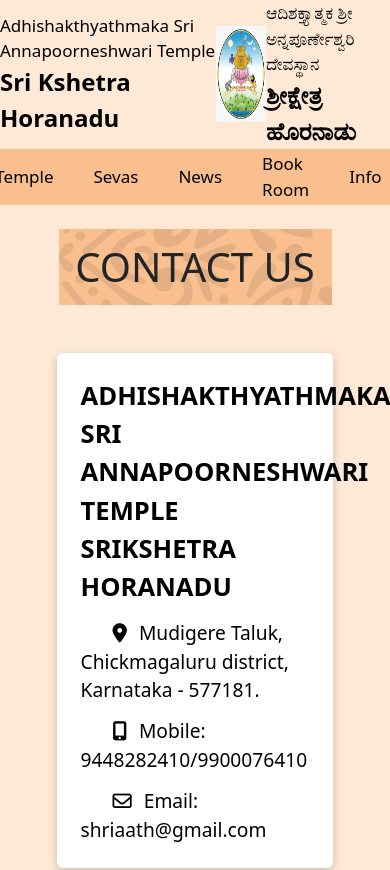
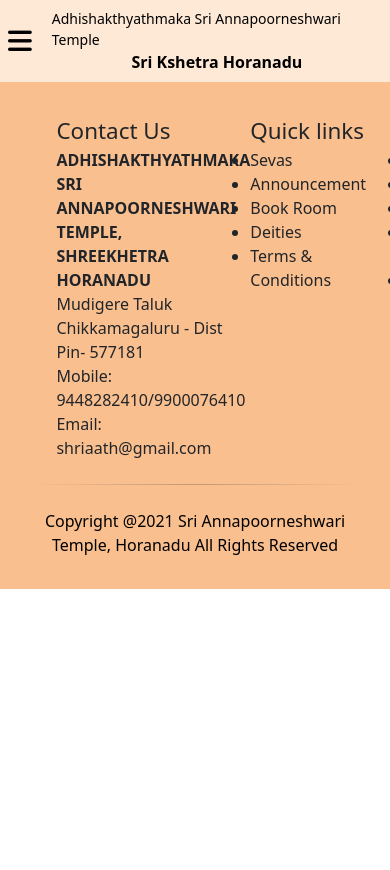
Before and after one commit to amruthesh-amru/hornadu, a React (Vite) app in the folder hornadu/: page /contactUs in a window 390 px wide. Shown: the top 870 px of the page. After the commit the page ends 844 px from the top, so only its background shows below. Built offline with nearby package versions, Linux system fonts and the light colour scheme; a web font is replaced by a local one.

Commit message:
navbar responsive

```diff
--- a/hornadu/package.json
+++ b/hornadu/package.json
@@ -10,6 +10,7 @@
     "preview": "vite preview"
   },
   "dependencies": {
+    "animate.css": "^4.1.1",
     "react": "^18.2.0",
     "react-dom": "^18.2.0",
     "react-router-dom": "^6.21.2",
--- a/hornadu/src/components/Navbar.jsx
+++ b/hornadu/src/components/Navbar.jsx
@@ -10,26 +10,43 @@
   const [newsDropDown, setnewsDropDown] = useState(false);
   const [sevaDropDown, setsevaDropDown] = useState(false);
 
+  const [toggleMenu, settoggleMenu] = useState(false);
+
+  const toggleMenuHandler = () => {
+    settoggleMenu(!toggleMenu);
+  };
+
   return (
     <>
-      <div className="w-full flex items-center justify-evenly bg-light-pink text-black">
+      <div
+        className="flex gap-5 p-2 items-center justify-center md:w-full md:flex md:flex-row md:items-center md:justify-evenly md:relative bg-light-pink text-black sticky top-0  z-10"
+        onClick={() => toggleMenuHandler()}
+      >
+        <div className="md:hidden text-[1.7rem]">
+          <button onClick={() => toggleMenuHandler()}>
+            <i className="fa-solid fa-bars"></i>
+          </button>
+        </div>
         <div className="">
-          <h1 className="text-[17px]">
+          <h1 className="md:text-[16px] text-[14px] ">
             Adhishakthyathmaka Sri Annapoorneshwari Temple
           </h1>
-          <h1 className="text-[24px] font-[600]">Sri Kshetra Horanadu</h1>
+          <h1 className="md:text-[24px] font-[600] text-center ">
+            Sri Kshetra Horanadu
+          </h1>
         </div>
-        <div className="w-[6rem] h-[6rem]">
+        <div className="w-[6rem] h-[6rem] hidden md:block">
           <img src={logo} alt="" className="w-full h-full" />
         </div>
-        <div className="flex items-end justify-end flex-col">
-          <h1 className="text-[17px]">
+        <div className="hidden text-center md:flex md:items-end md:justify-end md:flex-col">
+          <h1 className="md:text-[17px]">
             ಆದಿಶಕ್ತ್ಯಾತ್ಮಕ ಶ್ರೀ ಅನ್ನಪೂರ್ಣೇಶ್ವರಿ ದೇವಸ್ಥಾನ
           </h1>
-          <h1 className="text-[24px] font-[600]">ಶ್ರೀಕ್ಷೇತ್ರ ಹೊರನಾಡು</h1>
+          <h1 className="md:text-[24px] md:font-[600]">ಶ್ರೀಕ್ಷೇತ್ರ ಹೊರನಾಡು</h1>
         </div>
       </div>
-      <div className="w-full bg-dark-pink text-[17px]  h-[3.5rem] flex items-center justify-center">
+
+      <div className="hidden md:w-full bg-dark-pink text-[17px]  md:h-[3.5rem] md:flex md:items-center md:justify-center">
         <ul className="flex items-center justify-center gap-10 h-full">
           <NavLink to="/">
             <li>Home</li>
@@ -150,6 +167,69 @@
           </NavLink>
         </ul>
       </div>
+      {/* Mobile Menu */}
+      {toggleMenu && (
+        <div className="md:hidden h-screen w-[60%] bg-dark-pink flex items-center justify-center  text-[18px]  fixed top-[3.8rem]  z-10">
+          <ul className="flex flex-col items-center justify-start pt-10 gap-10 h-full w-full">
+            <NavLink to="/">
+              <li
+                className="w-[15.6rem] items-center justify-center h-full flex active:bg-light-pink"
+                onClick={() => toggleMenuHandler()}
+              >
+                Home
+              </li>
+            </NavLink>
+            <NavLink to="/temple">
+              <li
+                className="w-[15.6rem] items-center justify-center h-full flex active:bg-light-pink"
+                onClick={() => toggleMenuHandler()}
+              >
+                Temple
+              </li>
+            </NavLink>
+            <NavLink to="/sevaDetails">
+              <li
+                className="w-[15.6rem] items-center justify-center h-full flex active:bg-light-pink"
+                onClick={() => toggleMenuHandler()}
+              >
+                Sevas
+              </li>
+            </NavLink>
+            <NavLink to="/">
+              <li
+                className="w-[15.6rem] items-center justify-center h-full flex active:bg-light-pink"
+                onClick={() => toggleMenuHandler()}
+              >
+                News
+              </li>
+            </NavLink>
+            <NavLink to="/bookRoom">
+              <li
+                className="w-[15.6rem] items-center justify-center h-full flex active:bg-light-pink"
+                onClick={() => toggleMenuHandler()}
+              >
+                Book Room
+              </li>
+            </NavLink>
+            <NavLink to="/info">
+              <li
+                className="w-[15.6rem] items-center justify-center h-full flex active:bg-light-pink"
+                onClick={() => toggleMenuHandler()}
+              >
+                Info
+              </li>
+            </NavLink>
+            <NavLink to="/contactUs">
+              <li
+                className="w-[15.6rem] items-center justify-center h-full flex active:bg-light-pink"
+                onClick={() => toggleMenuHandler()}
+              >
+                Contact
+              </li>
+            </NavLink>
+          </ul>
+        </div>
+      )}
     </>
   );
 }
--- a/hornadu/src/pages/ContactUs.jsx
+++ b/hornadu/src/pages/ContactUs.jsx
@@ -4,7 +4,7 @@
 function ContactUs() {
   return (
     <>
-      <div className="bg-light-pink">
+      {/* <div className="bg-light-pink">
         <br />
         <Subnavbar title="CONTACT US" />
         <br />
@@ -38,7 +38,7 @@
         </div>
         <br />
         <br />
-      </div>
+      </div> */}
     </>
   );
 }
```
Also changed, not shown: 2 other files (tests, documents, lock files or other folders).
